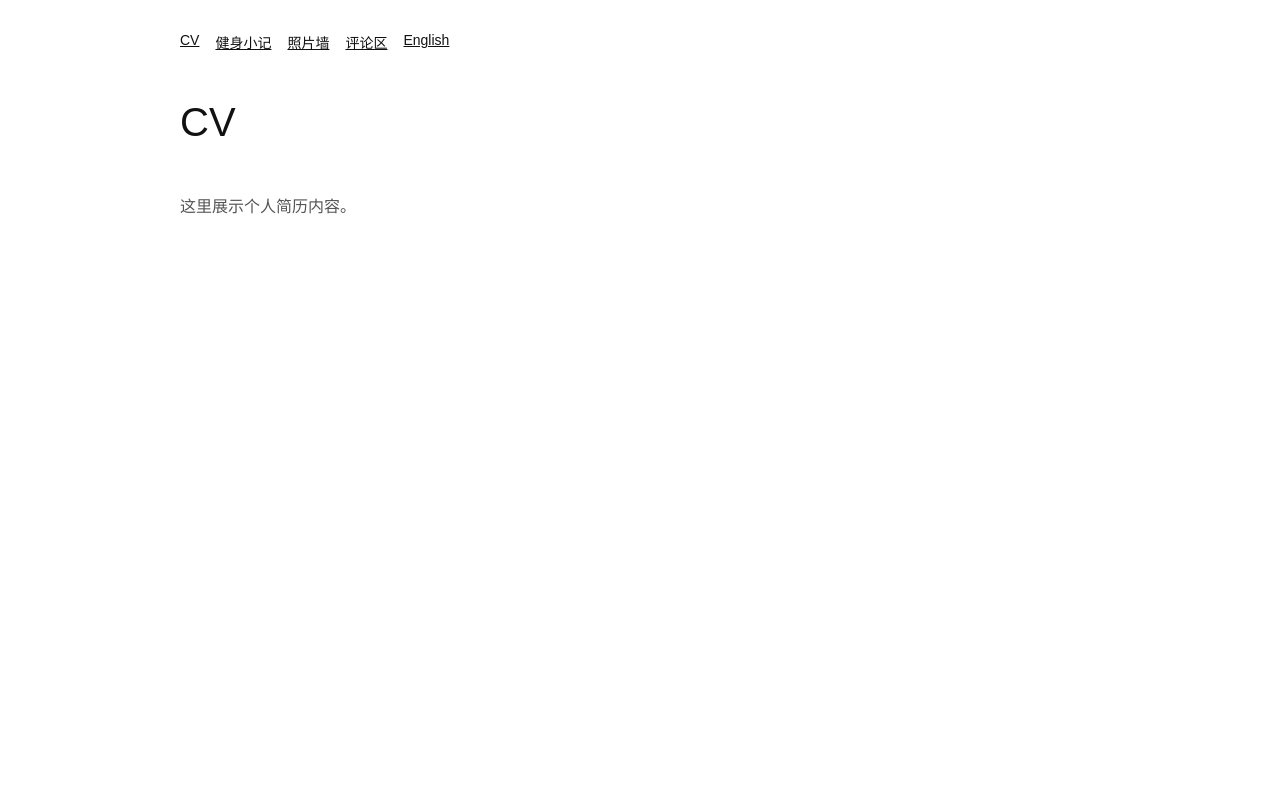
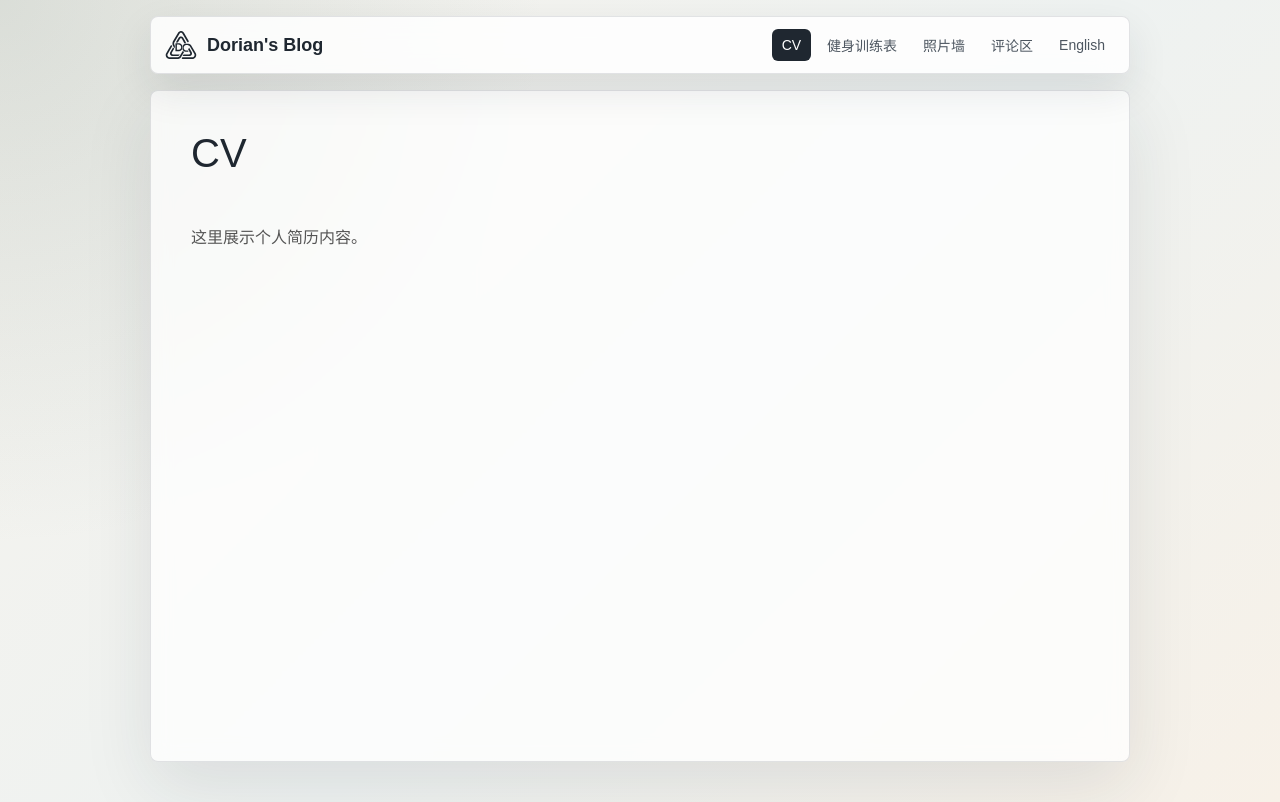
Before and after one commit to Dorian1729/my_blog, a Next.js app in the folder frontend/: page /zh/cv in a window 1280 px wide. Built offline with nearby package versions, Linux system fonts and the light colour scheme.

Commit message:
Update blog layout and comments page

```diff
--- a/frontend/app/[locale]/fitness/page.jsx
+++ b/frontend/app/[locale]/fitness/page.jsx
@@ -1,7 +1,7 @@
 const copy = {
   zh: {
-    title: '健身小记',
-    body: '这里展示健身小记列表。',
+    title: '健身训练表',
+    body: '健身训练表稍后补充。',
   },
   en: {
     title: 'Fitness',
--- a/frontend/app/[locale]/layout.jsx
+++ b/frontend/app/[locale]/layout.jsx
@@ -1,10 +1,13 @@
-import Link from 'next/link'
 import { notFound } from 'next/navigation'
+
+import Background from '../../components/Background'
+import Header from '../../components/Header'
+import PageShell from '../../components/PageShell'
 
 const labels = {
   zh: {
     cv: 'CV',
-    fitness: '健身小记',
+    fitness: '健身训练表',
     photos: '照片墙',
     comments: '评论区',
     switchLocale: 'English',
@@ -26,18 +29,10 @@ export default async function LocaleLayout({ children, params }) {
   }
 
   const copy = labels[locale]
-  const otherLocale = locale === 'zh' ? 'en' : 'zh'
-
   return (
-    <main className="shell">
-      <nav className="nav" aria-label="Main">
-        <Link href={`/${locale}/cv`}>{copy.cv}</Link>
-        <Link href={`/${locale}/fitness`}>{copy.fitness}</Link>
-        <Link href={`/${locale}/photos`}>{copy.photos}</Link>
-        <Link href={`/${locale}/comments`}>{copy.comments}</Link>
-        <Link href={`/${otherLocale}/cv`}>{copy.switchLocale}</Link>
-      </nav>
-      {children}
-    </main>
+    <Background>
+      <Header locale={locale} labels={copy} />
+      <PageShell>{children}</PageShell>
+    </Background>
   )
 }
--- a/frontend/app/globals.css
+++ b/frontend/app/globals.css
@@ -1,7 +1,7 @@
 :root {
   font-family: Arial, sans-serif;
-  color: #111;
-  background: #fff;
+  color: #1f2730;
+  background: #f6f3ed;
 }
 
 * {
@@ -17,24 +17,77 @@ body {
 
 a {
   color: inherit;
+  text-decoration: none;
 }
 
-.shell {
-  width: min(100% - 32px, 920px);
-  margin: 0 auto;
-  padding: 32px 0;
+.blog-background {
+  min-height: 100vh;
+  display: grid;
+  align-content: start;
+  gap: 16px;
+  padding: 16px 16px 40px;
+  background:
+    radial-gradient(circle at top left, rgba(120, 146, 141, 0.22), transparent 34rem),
+    linear-gradient(135deg, #f6f3ed 0%, #eef2f1 54%, #f7f1e8 100%);
 }
 
-.nav {
+.site-header {
+  z-index: 10;
+  width: min(calc(100% - 32px), 980px);
+  min-height: 56px;
+  margin: 0 auto;
   display: flex;
+  align-items: center;
+  justify-content: space-between;
   flex-wrap: wrap;
-  gap: 16px;
-  margin-bottom: 48px;
+  gap: 12px 24px;
+  padding: 10px 14px;
+  border: 1px solid rgba(31, 39, 48, 0.12);
+  border-radius: 8px;
+  background: rgba(255, 255, 255, 0.84);
+  box-shadow: 0 16px 40px rgba(31, 39, 48, 0.1);
+  backdrop-filter: blur(14px);
+}
+
+.brand {
+  display: inline-flex;
+  align-items: center;
+  gap: 10px;
+  font-size: 18px;
+  font-weight: 700;
+  white-space: nowrap;
+}
+
+.site-nav {
+  display: flex;
+  align-items: center;
+  flex-wrap: wrap;
+  gap: 6px;
   font-size: 14px;
 }
 
-.active {
-  font-weight: 700;
+.site-nav a {
+  padding: 8px 10px;
+  border-radius: 6px;
+  color: #4d5660;
+}
+
+.site-nav a:hover,
+.site-nav a[aria-current='page'] {
+  background: #1f2730;
+  color: #fff;
+}
+
+.page-shell {
+  width: min(100%, 980px);
+  min-height: calc(100vh - 128px);
+  margin: 0 auto;
+  padding: 40px;
+  border: 1px solid rgba(31, 39, 48, 0.12);
+  border-radius: 8px;
+  background: rgba(255, 255, 255, 0.74);
+  box-shadow: 0 24px 70px rgba(31, 39, 48, 0.1);
+  backdrop-filter: blur(10px);
 }
 
 .page-title {
@@ -53,9 +106,98 @@ a {
 }
 
 .form {
-  width: min(100%, 420px);
+  width: 100%;
   display: grid;
   gap: 16px;
+}
+
+.comment-list {
+  min-height: 280px;
+  margin-top: 24px;
+  margin-bottom: 24px;
+  padding: 20px;
+  border: 1px solid rgba(31, 39, 48, 0.14);
+  border-radius: 8px;
+  background: rgba(255, 255, 255, 0.62);
+}
+
+.comment-items {
+  display: grid;
+  gap: 16px;
+}
+
+.comment-item {
+  display: grid;
+  gap: 8px;
+  padding-bottom: 16px;
+  border-bottom: 1px solid rgba(31, 39, 48, 0.12);
+}
+
+.comment-item:last-child {
+  border-bottom: 0;
+}
+
+.comment-item p {
+  margin: 0;
+  line-height: 1.7;
+  white-space: pre-wrap;
+}
+
+.comment-meta {
+  display: flex;
+  align-items: baseline;
+  justify-content: space-between;
+  gap: 16px;
+  color: #555;
+  font-size: 14px;
+}
+
+.comment-meta strong {
+  color: #1f2730;
+}
+
+.comment-pages {
+  display: flex;
+  align-items: center;
+  flex-wrap: wrap;
+  gap: 8px;
+  margin-top: 20px;
+}
+
+.comment-page-button {
+  min-width: 72px;
+  height: 36px;
+  padding: 0 12px;
+  border: 1px solid rgba(31, 39, 48, 0.18);
+  border-radius: 6px;
+  background: #fff;
+  color: #1f2730;
+  font: inherit;
+  cursor: pointer;
+}
+
+.comment-page-button:disabled {
+  cursor: not-allowed;
+  opacity: 0.45;
+}
+
+.comment-page-jump {
+  display: inline-flex;
+  align-items: center;
+  gap: 8px;
+  color: #555;
+  font-size: 14px;
+}
+
+.comment-page-jump input {
+  width: 72px;
+  height: 36px;
+  padding: 0 10px;
+  border: 1px solid rgba(31, 39, 48, 0.18);
+  border-radius: 6px;
+  background: #fff;
+  color: #1f2730;
+  font: inherit;
 }
 
 .field {
@@ -74,7 +216,7 @@ a {
 }
 
 .input-content {
-  min-height: 132px;
+  min-height: 120px;
   resize: vertical;
 }
 
@@ -91,3 +233,17 @@ a {
   cursor: wait;
   opacity: 0.7;
 }
+
+@media (max-width: 640px) {
+  .site-header {
+    align-items: flex-start;
+  }
+
+  .site-nav {
+    width: 100%;
+  }
+
+  .page-shell {
+    padding: 24px;
+  }
+}
--- a/frontend/app/layout.jsx
+++ b/frontend/app/layout.jsx
@@ -11,7 +11,7 @@ export const metadata = {
 export default function RootLayout({ children }) {
   return (
     <html lang="zh">
-      <body>{children}</body>
+      <body suppressHydrationWarning>{children}</body>
     </html>
   )
 }
--- /dev/null
+++ b/frontend/components/Background.jsx
@@ -0,0 +1,3 @@
+export default function Background({ children }) {
+  return <div className="blog-background">{children}</div>
+}
--- /dev/null
+++ b/frontend/components/Header.jsx
@@ -0,0 +1,42 @@
+'use client'
+
+import Image from 'next/image'
+import Link from 'next/link'
+import { usePathname } from 'next/navigation'
+
+const navItems = [
+  ['cv', 'cv'],
+  ['fitness', 'fitness'],
+  ['photos', 'photos'],
+  ['comments', 'comments'],
+]
+
+export default function Header({ locale, labels }) {
+  const pathname = usePathname()
+  const otherLocale = locale === 'zh' ? 'en' : 'zh'
+
+  return (
+    <header className="site-header">
+      <Link className="brand" href={`/${locale}/cv`}>
+        <Image src="/logo.svg" alt="" width={32} height={32} priority />
+        <span>Dorian&apos;s Blog</span>
+      </Link>
+
+      <nav className="site-nav" aria-label="Main">
+        {navItems.map(([key, route]) => {
+          const href = `/${locale}/${route}`
+          return (
+            <Link
+              aria-current={pathname === href ? 'page' : undefined}
+              href={href}
+              key={key}
+            >
+              {labels[key]}
+            </Link>
+          )
+        })}
+        <Link href={`/${otherLocale}/cv`}>{labels.switchLocale}</Link>
+      </nav>
+    </header>
+  )
+}
--- /dev/null
+++ b/frontend/components/PageShell.jsx
@@ -0,0 +1,3 @@
+export default function PageShell({ children }) {
+  return <main className="page-shell">{children}</main>
+}
```
Also changed, not shown: frontend/app/[locale]/comments/CommentList.jsx (added, +122 -0 lines), frontend/app/[locale]/comments/page.jsx (+12 -3 lines), frontend/app/[locale]/fitness/[slug]/page.jsx (deleted, +0 -10 lines).
